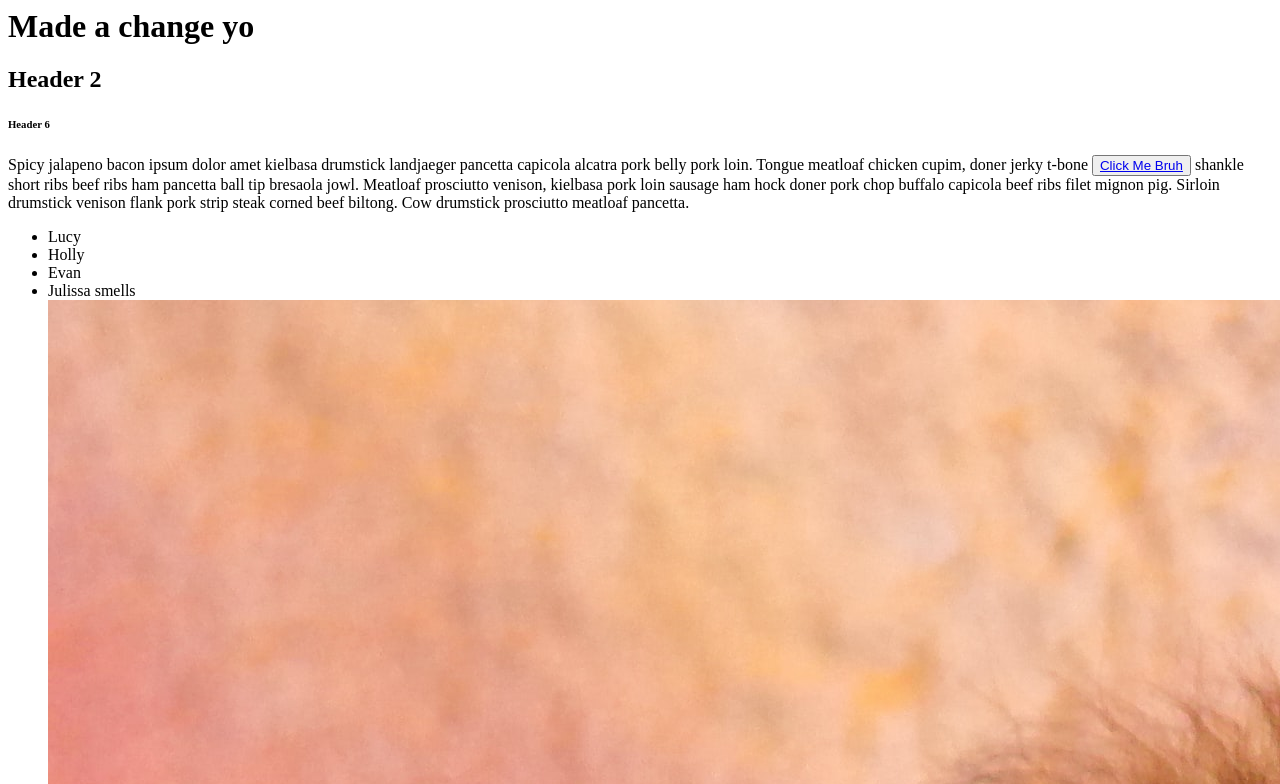
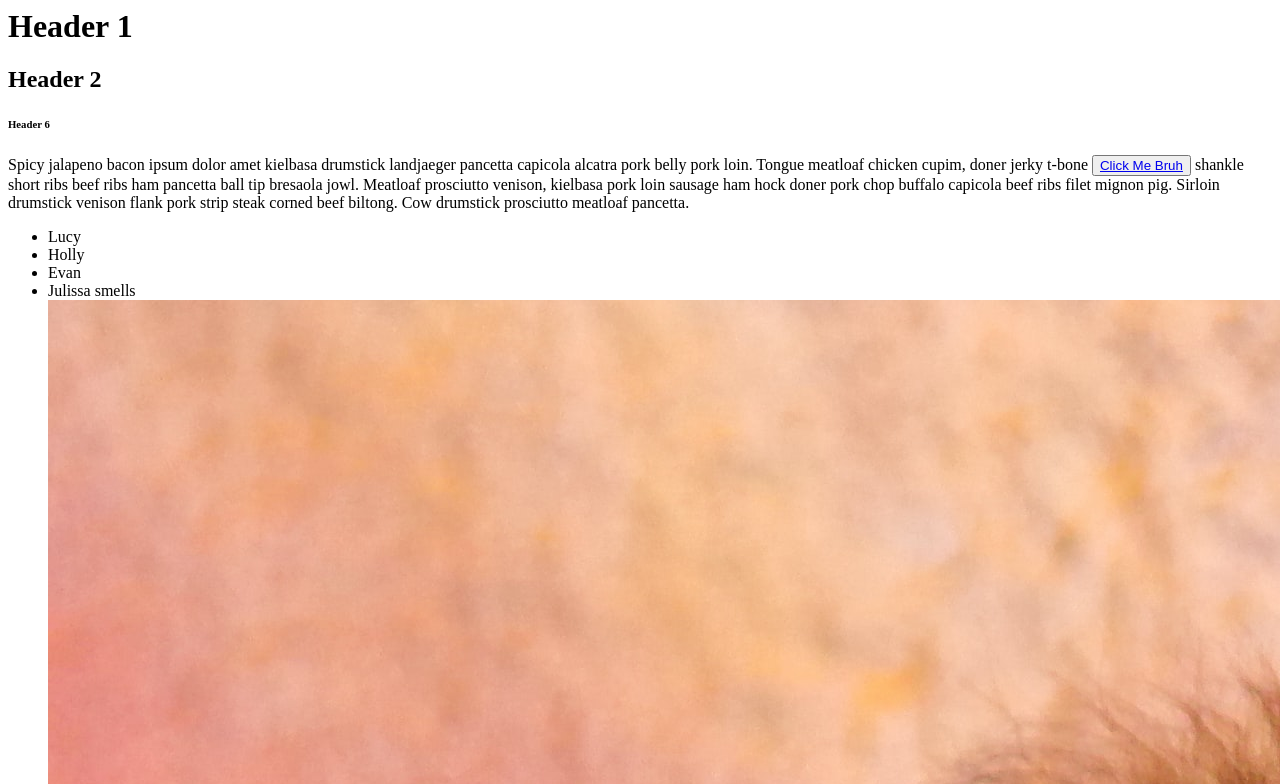
Before and after one commit to WhalenSITHS/intro-to-html-pd8, a plain HTML site: page index.html in a window 1280 px wide. Shown: the top 784 px of the page. Drawn offline with Linux system fonts and the light colour scheme.

Commit message:
Revert "kailey broke"
This reverts commit 1f3024e54b70593c3ef6a35fbd2583ea1860c8e8.

```diff
--- a/index.html
+++ b/index.html
@@ -7,7 +7,7 @@
 </head>
 
 <body>
-    <h1>Made a change yo</h1>
+    <h1>Header 1</h1>
     <h2>Header 2</h2>
     <h6>Header 6</h6>
     <p>
```
